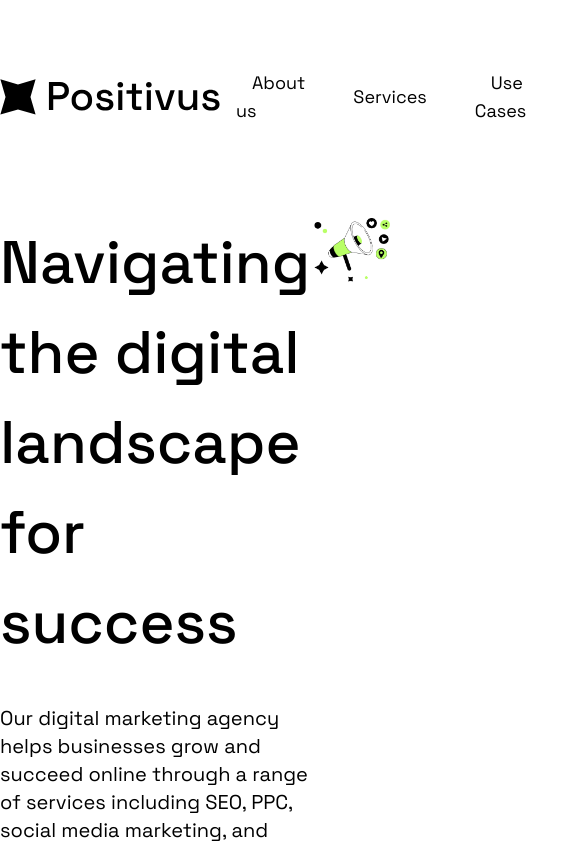
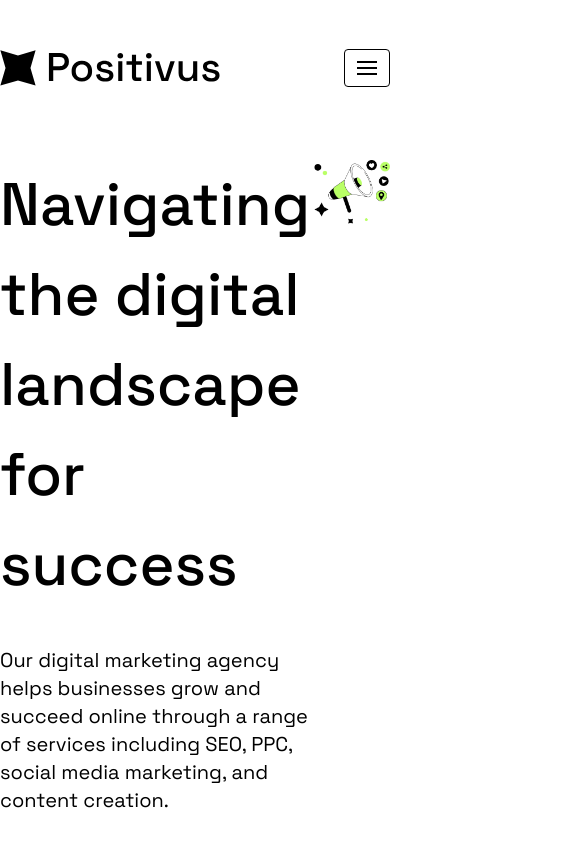
Before and after one commit to jansu11/nepse_numbers, a Next.js app: page / in a window 390 px wide. Shown: the top 844 px of the page, 585 px wide, since content can reach past the window. Built offline with nearby package versions, Linux system fonts and the light colour scheme.

Commit message:
Render mobile navbar in small screen devices

```diff
--- a/src/components/Header.tsx
+++ b/src/components/Header.tsx
@@ -1,4 +1,5 @@
 import React from "react";
+import MobileMenu from "./MobileMenu";
 
 const Header = () => {
   return (
@@ -63,7 +64,7 @@ const Header = () => {
         </a>
       </div>
       <nav>
-        <ul className="flex p-4 gap-x-8 items-center">
+        <ul className="hidden lg:flex p-4 gap-x-1 items-center">
           <li>
             <a
               href="#!"
@@ -112,6 +113,7 @@ const Header = () => {
             </a>
           </li>
         </ul>
+        <MobileMenu />
       </nav>
     </header>
   );
```
